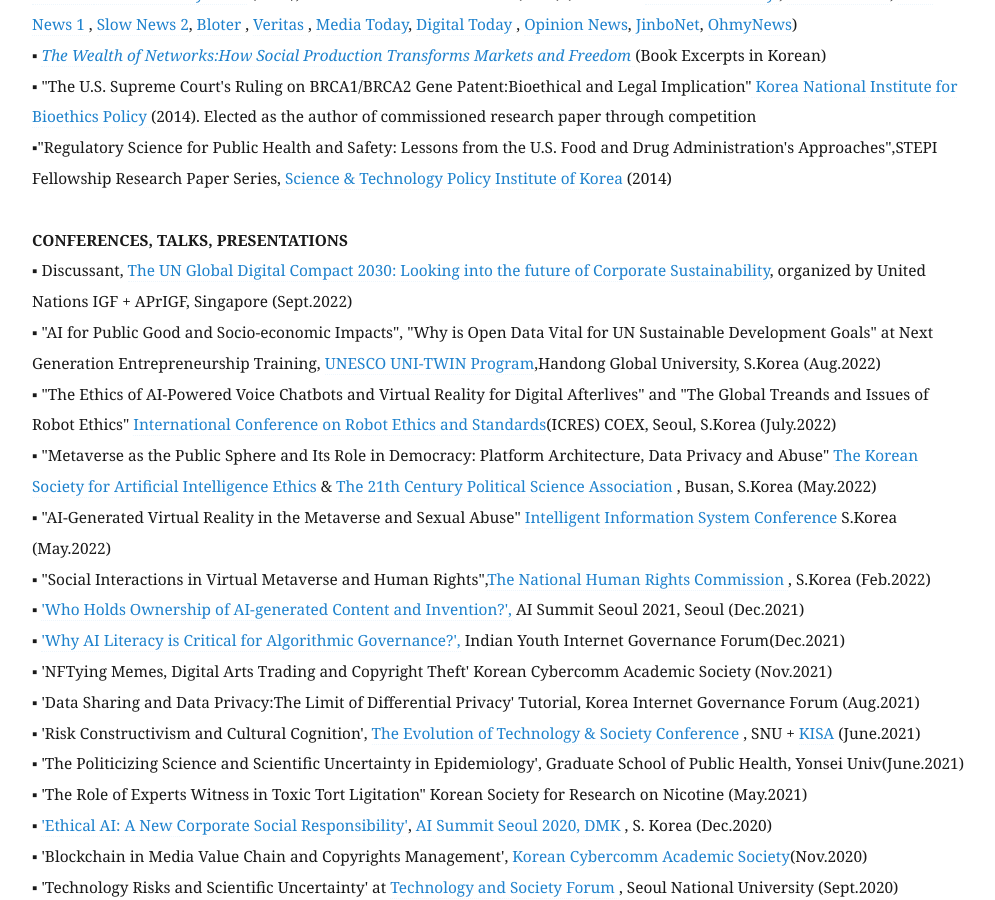
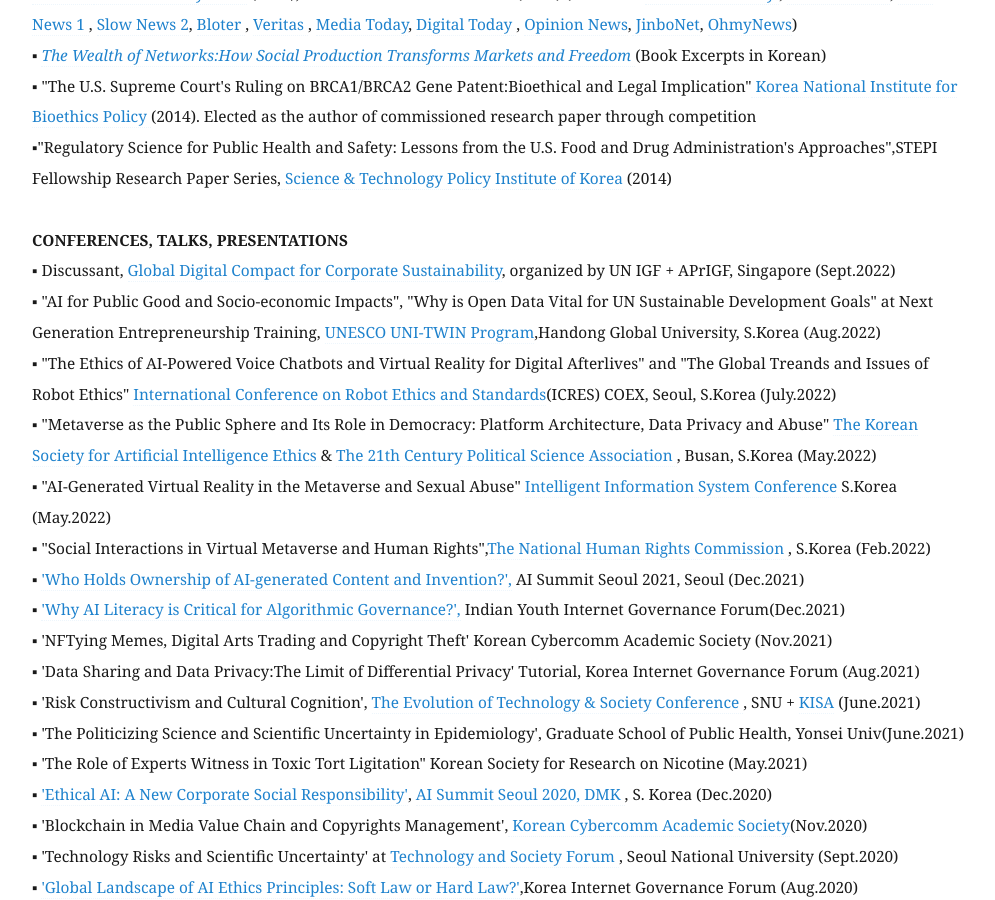
Before and after one commit to eunchangchoi/eunchangchoi.github.io, a Jekyll site: the page built from index.md, in a window 1280 px wide and 900 px high, scrolled down 3283 px. Shown: the whole window, without its empty margins (68-1063 px from the left). Built offline with Jekyll 4.4.1, drawn with Linux system fonts in a browser that asks for light colours.

Commit message:
Update index.md

```diff
--- a/index.md
+++ b/index.md
@@ -72,7 +72,7 @@
 ▪"Regulatory Science for Public Health and Safety: Lessons from the U.S. Food and Drug Administration's Approaches",STEPI Fellowship Research Paper Series,<a href="https://www.stepi.re.kr/site/stepien/main.do"> Science & Technology Policy Institute of Korea</a> (2014)<br>
      <br>
  <strong> CONFERENCES, TALKS, PRESENTATIONS </strong> <br>
-▪ Discussant, <a href="https://www.un.org/techenvoy/global-digital-compact">The UN Global Digital Compact 2030: Looking into the future of Corporate Sustainability</a>, organized by United Nations IGF + APrIGF, Singapore (Sept.2022)<br>
+▪ Discussant, <a href="https://www.un.org/techenvoy/global-digital-compact"> Global Digital Compact for Corporate Sustainability</a>, organized by UN IGF + APrIGF, Singapore (Sept.2022)<br>
 ▪ "AI for Public Good and Socio-economic Impacts", "Why is Open Data Vital for UN Sustainable Development Goals" at Next Generation Entrepreneurship Training, <a href="https://unitwin.handong.edu/en/business/business01.php?PHPSESSID=69c02cb1186389da4b0fabb228f124c0"> UNESCO UNI-TWIN Program</a>,Handong Global University, S.Korea (Aug.2022) <br>
 ▪ "The Ethics of AI-Powered Voice Chatbots and Virtual Reality for Digital Afterlives" and "The Global Treands and Issues of Robot Ethics"
  <a href="https://www.clawar.org/icres2022/technical-program"> International Conference on Robot Ethics and Standards</a>(ICRES) COEX, Seoul, S.Korea (July.2022)<br>
```
